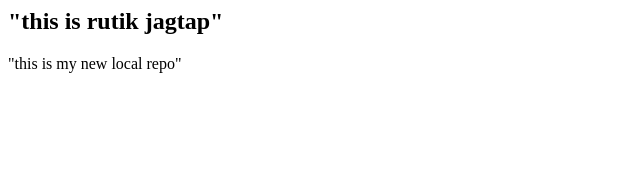
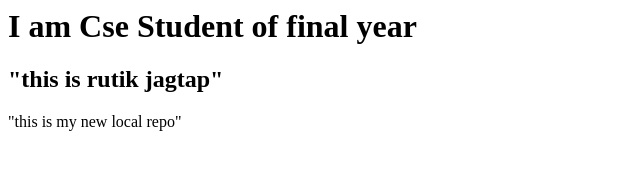
Before and after one commit to rutikmj712/localrepo, a plain HTML site: page index.html in a window 1280 px wide. Shown: the whole page, without its empty margins (0-640 px from the left). Drawn offline with Linux system fonts and the light colour scheme.

Commit message:
new line is addend in html file in nea branch

```diff
--- a/index.html
+++ b/index.html
@@ -1,7 +1,11 @@
+<h1>
+    I am Cse Student of final year
+</h1>
 <h2>
     "this is rutik jagtap"
 </h2>
 <p>
     "this is my new local repo"
 </p>
+
 <br>
```
